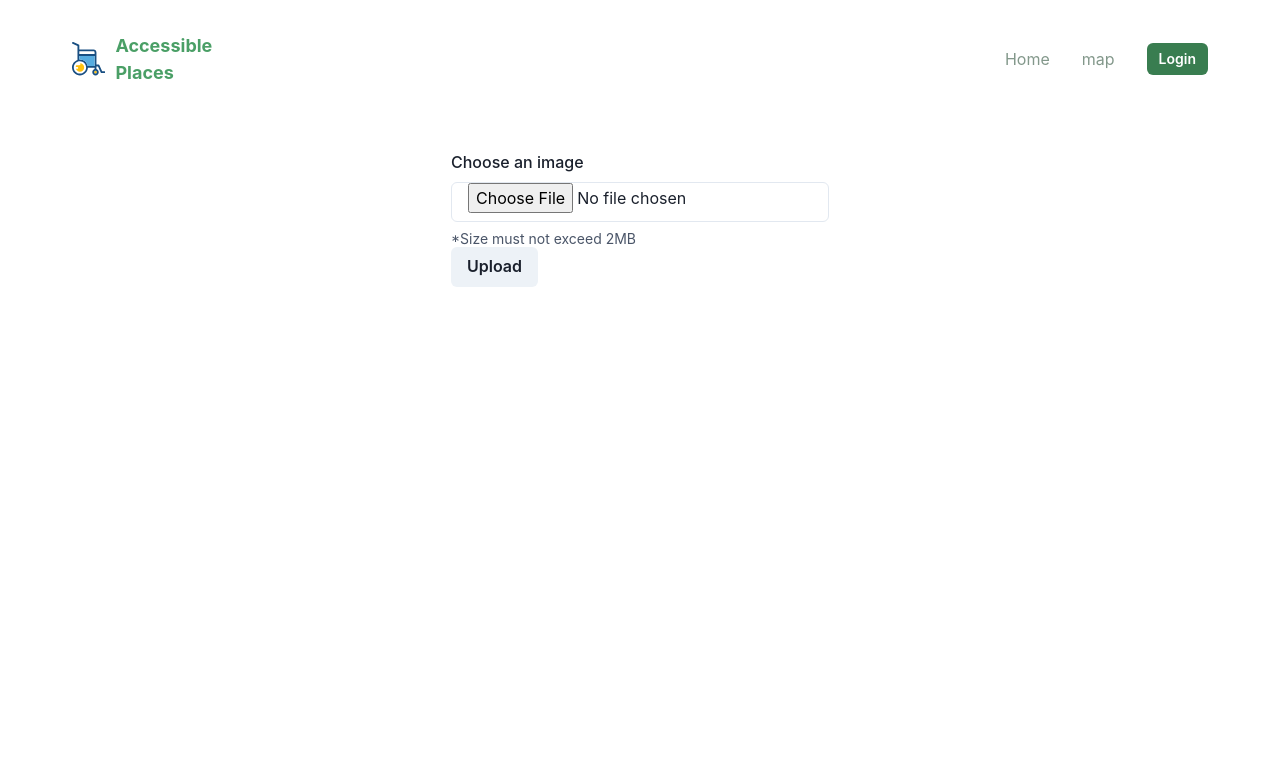
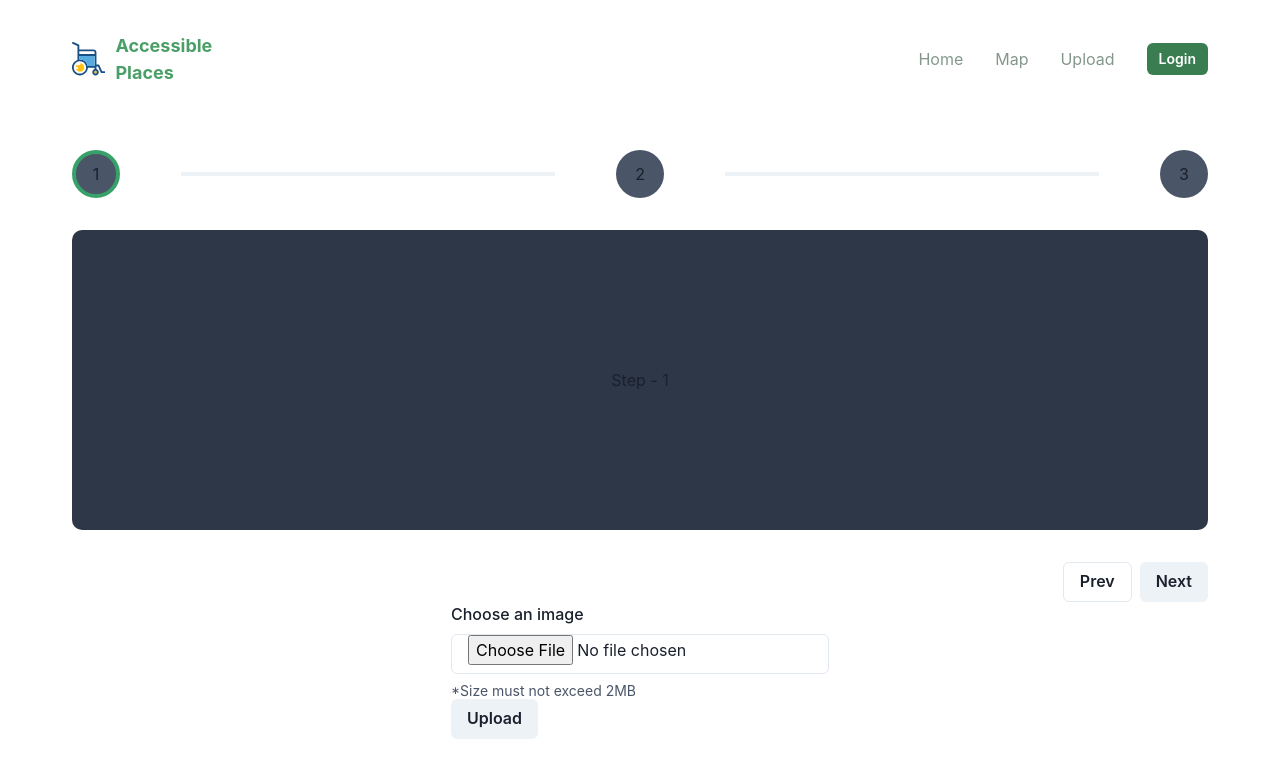
Before and after one commit to remusplesa/hackathon-accessibility-app, a React (Vite) app in the folder accessible-places-frontend/: page /upload in a window 1280 px wide. Shown: the top 778 px of the page. Built offline with nearby package versions, Linux system fonts and the light colour scheme; no server answers; sample sign-in values are in the browser's storage.

Commit message:
Steps component initial implementation

```diff
--- a/accessible-places-frontend/package.json
+++ b/accessible-places-frontend/package.json
@@ -24,13 +24,15 @@
     "react-dom": "^18.2.0",
     "react-konva": "^18.2.3",
     "react-leaflet": "^4.1.0",
-    "react-router-dom": "^6.4.3"
+    "react-router-dom": "^6.4.3",
+    "react-transition-group": "^4.4.5"
   },
   "devDependencies": {
     "@types/leaflet": "^1.9.0",
     "@types/react": "^18.0.24",
     "@types/react-dom": "^18.0.8",
     "@types/react-leaflet": "^2.8.2",
+    "@types/react-transition-group": "^4.4.5",
     "@typescript-eslint/eslint-plugin": "^5.44.0",
     "@typescript-eslint/parser": "^5.44.0",
     "@vitejs/plugin-react": "^2.2.0",
--- a/accessible-places-frontend/src/components/MenuLinks/MenuLinks.tsx
+++ b/accessible-places-frontend/src/components/MenuLinks/MenuLinks.tsx
@@ -15,7 +15,8 @@ export const MenuLinks = ({ isOpen, loginHandler }: Props) => {
         pt={[4, 4, 0, 0]}
       >
         <MenuItem to="/">Home</MenuItem>
-        <MenuItem to="/map">map</MenuItem>
+        <MenuItem to="/map">Map</MenuItem>
+        <MenuItem to="/upload">Upload</MenuItem>
         <MenuItem to="/login" isLast>
           <Button
             size="sm"
--- /dev/null
+++ b/accessible-places-frontend/src/components/Steps/Steps.styles.css
@@ -0,0 +1,7 @@
+.display-item {
+  transition: all 0.5s;
+}
+
+.inactive {
+  display: none;
+}
--- /dev/null
+++ b/accessible-places-frontend/src/components/Steps/Steps.tsx
@@ -0,0 +1,108 @@
+import React, { useState } from "react";
+import { Button, Progress, HStack, Box, Flex } from "@chakra-ui/react";
+import "./Steps.styles.css";
+import { CheckIcon } from "@chakra-ui/icons";
+import { CSSTransition } from "react-transition-group";
+
+export const Steps = ({
+  children,
+  renderFinishComponent = () => <p>Finished!</p>,
+}: {
+  children: React.ReactNode[];
+  renderFinishComponent?: () => JSX.Element;
+}) => {
+  const [currentStep, setCurrentStep] = useState<number>(0);
+  const numberOfSteps = children?.length;
+
+  const generateStepsControllerItems = () => {
+    const stepControllerItems = [];
+
+    for (let i = 0; i < numberOfSteps; i++) {
+      stepControllerItems.push({
+        index: i,
+        component: <>{`${i + 1}`}</>,
+      });
+    }
+
+    return stepControllerItems;
+  };
+
+  const controllerItems = generateStepsControllerItems();
+
+  return (
+    <>
+      <Flex
+        w={"100%"}
+        alignItems="center"
+        justifyContent="space-between"
+        paddingX={8}
+      >
+        {controllerItems.map((controllerItem, idx) => (
+          <CSSTransition
+            timeout={200}
+            classNames="display-item"
+            key={`step-controller-handler-${idx}`}
+          >
+            <>
+              <Box
+                borderRadius="50%"
+                backgroundColor={currentStep > idx ? "green.500" : "gray.600"}
+                border="4px"
+                borderColor={currentStep === idx ? "green.500" : "transparent"}
+                padding="5"
+                w={15}
+                h={15}
+                display="flex"
+                alignItems="center"
+                justifyContent="center"
+                className="display-item"
+              >
+                {currentStep > idx ? <CheckIcon /> : controllerItem.component}
+              </Box>
+              {idx !== numberOfSteps - 1 && (
+                <Progress
+                  value={currentStep > idx ? 100 : 0}
+                  w={`${Math.floor(100 / numberOfSteps)}%`}
+                  h={1}
+                  colorScheme="green"
+                  className="display-item"
+                />
+              )}
+            </>
+          </CSSTransition>
+        ))}
+      </Flex>
+
+      <Box w={"100%"} padding={8}>
+        {currentStep === numberOfSteps ? (
+          <div key={"step-child-last"}>{renderFinishComponent()}</div>
+        ) : (
+          React.Children.map(children, (child, idx) => (
+            <div
+              className={idx === currentStep ? "active" : "inactive"}
+              key={`step-child-${idx}`}
+            >
+              {child}
+            </div>
+          ))
+        )}
+      </Box>
+
+      <Flex gap="2" paddingX={8} w="100%" justifyContent="end">
+        <Button
+          onClick={() => setCurrentStep((prevStep) => prevStep - 1)}
+          disabled={currentStep === 0}
+          variant="outline"
+        >
+          Prev
+        </Button>
+        <Button
+          onClick={() => setCurrentStep((prevStep) => prevStep + 1)}
+          disabled={currentStep === numberOfSteps}
+        >
+          Next
+        </Button>
+      </Flex>
+    </>
+  );
+};
--- a/accessible-places-frontend/src/pages/UploadPage/UploadPage.tsx
+++ b/accessible-places-frontend/src/pages/UploadPage/UploadPage.tsx
@@ -3,15 +3,63 @@ import { ImageUpload } from "../../components/ImageUpload/ImageUpload";
 import { ShapeEditor } from "../../components/ShapeEditor/ShapeEditor";
 import { convertBase64 } from "../../utils/utils";
 
+import { Steps } from "../../components/Steps/Steps";
+import { Box } from "@chakra-ui/react";
+
 export const UploadPage = () => {
-  const [selectedFile, setSelectedFile] = useState<string>('');
+  const [selectedFile, setSelectedFile] = useState<string>("");
 
   const handleOnFileSelect = async (inputFile: File) => {
-    const base64Img = await convertBase64(inputFile)
+    const base64Img = await convertBase64(inputFile);
     setSelectedFile(base64Img as string);
   };
   return (
     <>
+      <Steps
+        renderFinishComponent={() => (
+          <Box
+            h={300}
+            display="flex"
+            justifyContent="center"
+            alignItems="center"
+            backgroundColor={"gray.700"}
+            borderRadius={10}
+          >
+            Finished!
+          </Box>
+        )}
+      >
+        <Box
+          h={300}
+          display="flex"
+          justifyContent="center"
+          alignItems="center"
+          backgroundColor={"gray.700"}
+          borderRadius={10}
+        >
+          Step - 1
+        </Box>
+        <Box
+          h={300}
+          display="flex"
+          justifyContent="center"
+          alignItems="center"
+          backgroundColor={"gray.700"}
+          borderRadius={10}
+        >
+          Another Step - 2
+        </Box>
+        <Box
+          h={300}
+          display="flex"
+          justifyContent="center"
+          alignItems="center"
+          backgroundColor={"gray.700"}
+          borderRadius={10}
+        >
+          Another Step - 3
+        </Box>
+      </Steps>
       <ImageUpload onSelect={handleOnFileSelect} />
       <ShapeEditor selectedFile={selectedFile} />
     </>
```
Also changed, not shown: 1 other file (tests, documents, lock files or other folders).
